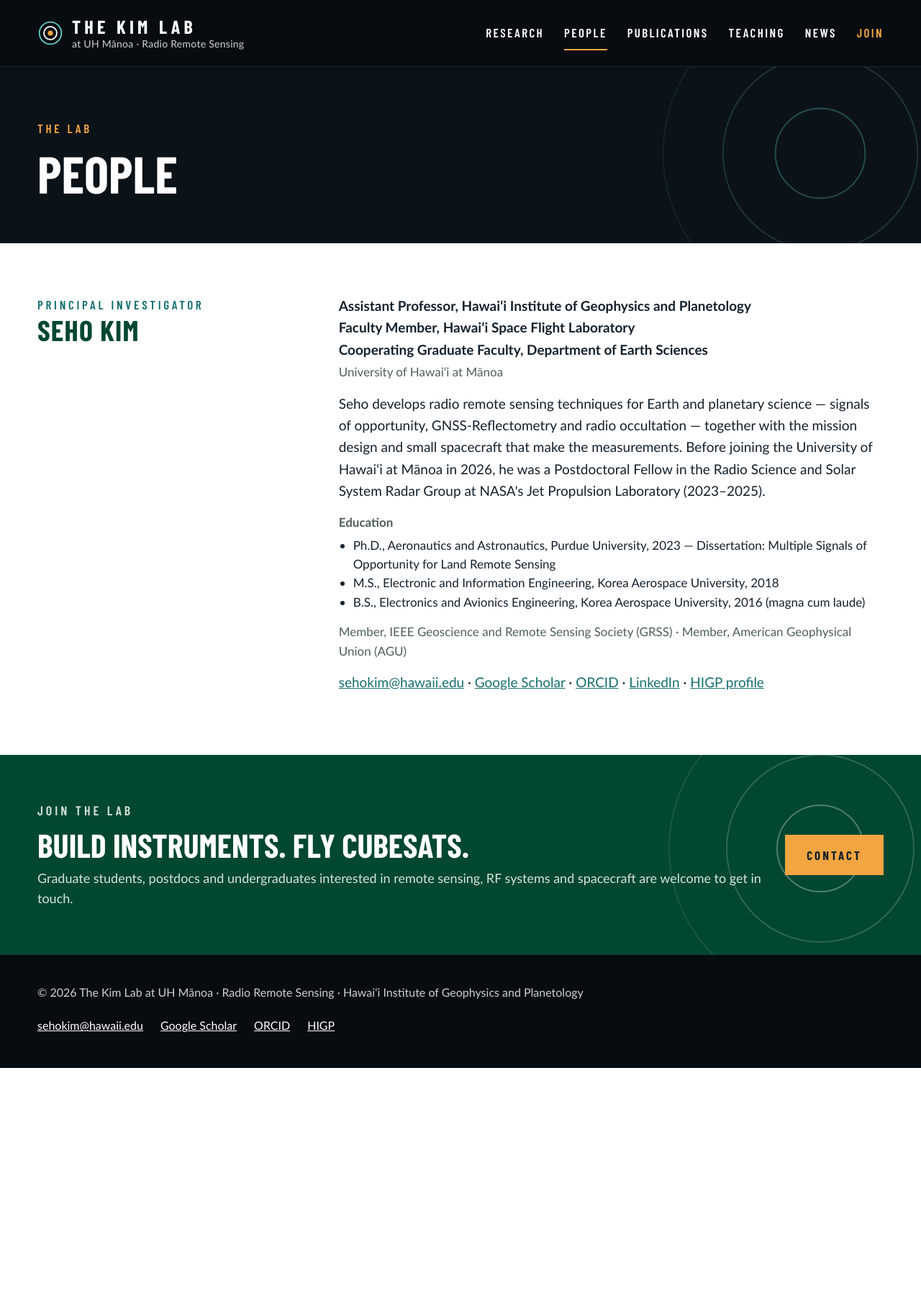
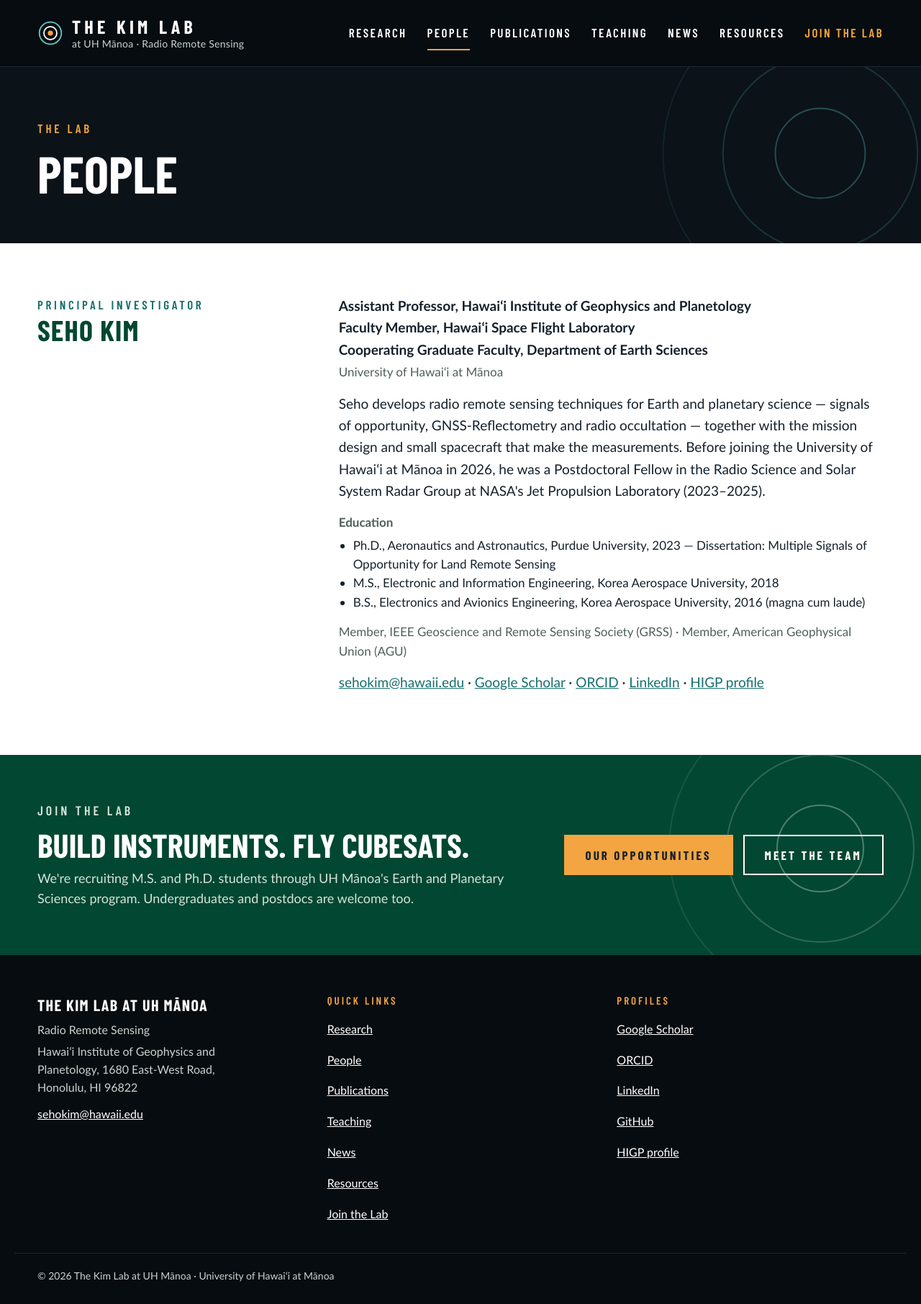
Before and after one commit to sehokim09/sehokim09.github.io, a Jekyll site: the page built from people.html, in a window 1280 px wide. Shown: the whole page at 72% size. Built offline with Jekyll 4.4.1, drawn with Linux system fonts in a browser that asks for light colours; before the commit the page ends 1484 px from its top, so only the background shows below that.

Commit message:
Add Join the Lab and Resources pages, affiliations, fuller footer
Adapted from the tsangstreamlab.org structure:
- /join/: EPS graduate program (deadlines, funding, link), undergrad
  and postdoc opportunities, how to get in touch
- /resources/: SOCRATES plus community data sources
- Home: Get involved buttons and affiliations strip
- Footer: address, quick links, profile links

Co-Authored-By: Claude Opus 5.5 <noreply@anthropic.com>
Claude-Session: https://claude.ai/code/session_01CT7uMHNpm9DEv42J4sv3fR

```diff
--- a/_config.yml
+++ b/_config.yml
@@ -29,7 +29,12 @@ nav:
     url: /teaching/
   - title: News
     url: /news/
+  - title: Resources
+    url: /resources/
 
 markdown: kramdown
+address: "Hawaiʻi Institute of Geophysics and Planetology, 1680 East-West Road, Honolulu, HI 96822"
+grad_program_url: "https://www.soest.hawaii.edu/earthsciences/academics/graduate/"
+
 exclude:
   - README.md
--- a/_includes/footer.html
+++ b/_includes/footer.html
@@ -1,11 +1,24 @@
 <footer class="site-footer">
-  <div class="container footer-inner">
-    <span>© {{ site.time | date: "%Y" }} {{ site.title }} · {{ site.tagline }} · Hawaiʻi Institute of Geophysics and Planetology</span>
-    <nav aria-label="Footer">
+  <div class="container footer-grid">
+    <div class="footer-col">
+      <span class="footer-name">{{ site.title }}</span>
+      <span>{{ site.tagline }}</span>
+      <address>{{ site.address }}</address>
       <a href="mailto:{{ site.email }}">{{ site.email }}</a>
+    </div>
+    <nav class="footer-col" aria-label="Quick links">
+      <span class="footer-head">Quick links</span>
+      {% for item in site.nav %}<a href="{{ item.url | relative_url }}">{{ item.title }}</a>{% endfor %}
+      <a href="{{ '/join/' | relative_url }}">Join the Lab</a>
+    </nav>
+    <nav class="footer-col" aria-label="Profiles">
+      <span class="footer-head">Profiles</span>
       <a href="{{ site.scholar_url }}">Google Scholar</a>
       <a href="{{ site.orcid_url }}">ORCID</a>
-      <a href="{{ site.higp_url }}">HIGP</a>
+      <a href="{{ site.linkedin_url }}">LinkedIn</a>
+      <a href="{{ site.github_url }}">GitHub</a>
+      <a href="{{ site.higp_url }}">HIGP profile</a>
     </nav>
   </div>
+  <div class="container footer-base">© {{ site.time | date: "%Y" }} {{ site.title }} · University of Hawaiʻi at Mānoa</div>
 </footer>
--- a/_includes/header.html
+++ b/_includes/header.html
@@ -11,7 +11,7 @@
       {% for item in site.nav %}
       <a href="{{ item.url | relative_url }}"{% if page.url == item.url %} aria-current="page"{% endif %}>{{ item.title }}</a>
       {% endfor %}
-      <a class="nav-join" href="{{ '/people/#join' | relative_url }}">Join</a>
+      <a class="nav-join" href="{{ '/join/' | relative_url }}"{% if page.url == '/join/' %} aria-current="page"{% endif %}>Join the Lab</a>
     </nav>
   </div>
 </header>
--- a/_includes/join.html
+++ b/_includes/join.html
@@ -4,8 +4,11 @@
     <div class="join-text">
       <p class="eyebrow">Join the lab</p>
       <h2>Build instruments. Fly CubeSats.</h2>
-      <p>Graduate students, postdocs and undergraduates interested in remote sensing, RF systems and spacecraft are welcome to get in touch.</p>
+      <p>We're recruiting M.S. and Ph.D. students through UH Mānoa's Earth and Planetary Sciences program. Undergraduates and postdocs are welcome too.</p>
     </div>
-    <a class="btn btn-gold" href="mailto:{{ site.email }}?subject=Joining%20the%20lab">Contact</a>
+    <div style="display: flex; flex-wrap: wrap; gap: 14px">
+      <a class="btn btn-gold" href="{{ '/join/' | relative_url }}">Our opportunities</a>
+      <a class="btn btn-outline" href="{{ '/people/' | relative_url }}">Meet the team</a>
+    </div>
   </div>
 </section>
--- a/assets/css/style.css
+++ b/assets/css/style.css
@@ -129,10 +129,24 @@ h1, h2, h3 { line-height: 1.1; }
 .page-hero-rings { position: absolute; right: -120px; top: -140px; width: 520px; height: 520px; }
 .page-hero-rings circle { stroke: var(--lagoon); }
 
+.btn-dark { background: var(--ink); color: #FFFFFF; }
+.btn-dark:hover { background: var(--green); color: #FFFFFF; }
+
+/* Affiliations */
+.affiliations { border-top: 1px solid var(--rule); padding-top: 56px; padding-bottom: 56px; }
+.affil-head { margin: 0 0 22px; text-align: center; font-family: var(--display); font-weight: 600; font-size: 17px; letter-spacing: 0.22em; text-transform: uppercase; color: var(--muted); }
+.affil-grid { display: grid; grid-template-columns: repeat(auto-fit, minmax(200px, 1fr)); gap: 14px; }
+.affil-grid a { display: flex; align-items: center; justify-content: center; text-align: center; min-height: 84px; padding: 14px; border: 1px solid var(--rule); border-radius: 8px; color: var(--ink); text-decoration: none; font-weight: 700; font-size: 16px; line-height: 1.3; }
+.affil-grid a:hover { border-color: var(--teal); color: var(--green); }
+
 /* Footer */
 .site-footer { background: var(--space); color: var(--muted-dark); }
-.footer-inner { display: flex; flex-wrap: wrap; align-items: center; justify-content: space-between; gap: 16px 24px; padding-top: 40px; padding-bottom: 40px; font-size: 16px; }
-.site-footer nav { display: flex; flex-wrap: wrap; gap: 8px 24px; }
+.footer-grid { display: grid; grid-template-columns: repeat(auto-fit, minmax(220px, 1fr)); gap: 32px; padding-top: 52px; padding-bottom: 36px; font-size: 16px; }
+.footer-col { display: flex; flex-direction: column; gap: 6px; align-items: flex-start; }
+.footer-col address { font-style: normal; max-width: 300px; }
+.footer-name { font-family: var(--display); font-weight: 700; font-size: 22px; letter-spacing: 0.06em; text-transform: uppercase; color: #FFFFFF; }
+.footer-head { font-family: var(--display); font-weight: 600; font-size: 15px; letter-spacing: 0.2em; text-transform: uppercase; color: var(--gold); margin-bottom: 4px; }
+.footer-base { border-top: 1px solid var(--space-line); padding-top: 20px; padding-bottom: 28px; font-size: 14px; }
 .site-footer a { color: #FFFFFF; padding: 6px 0; }
 .site-footer a:hover { color: var(--gold); }
 
--- a/index.html
+++ b/index.html
@@ -24,7 +24,7 @@ home: true
     <h1>Sensing Earth and planets with signals of opportunity</h1>
     <div class="hero-actions">
       <a class="btn btn-gold" href="{{ '/research/' | relative_url }}">Our research</a>
-      <a class="btn btn-outline" href="{{ '/people/#join' | relative_url }}">Join the lab</a>
+      <a class="btn btn-outline" href="{{ '/join/' | relative_url }}">Join the lab</a>
     </div>
   </div>
 </section>
@@ -142,3 +142,5 @@ home: true
 </section>
 
 {% include join.html %}
+
+{% include affiliations.html %}
```
Also changed, not shown: _data/affiliations.yml (added, +13 -0 lines), _data/resources.yml (added, +26 -0 lines), _includes/affiliations.html (added, +8 -0 lines), join.html (added, +59 -0 lines), resources.html (added, +35 -0 lines), README.md.
